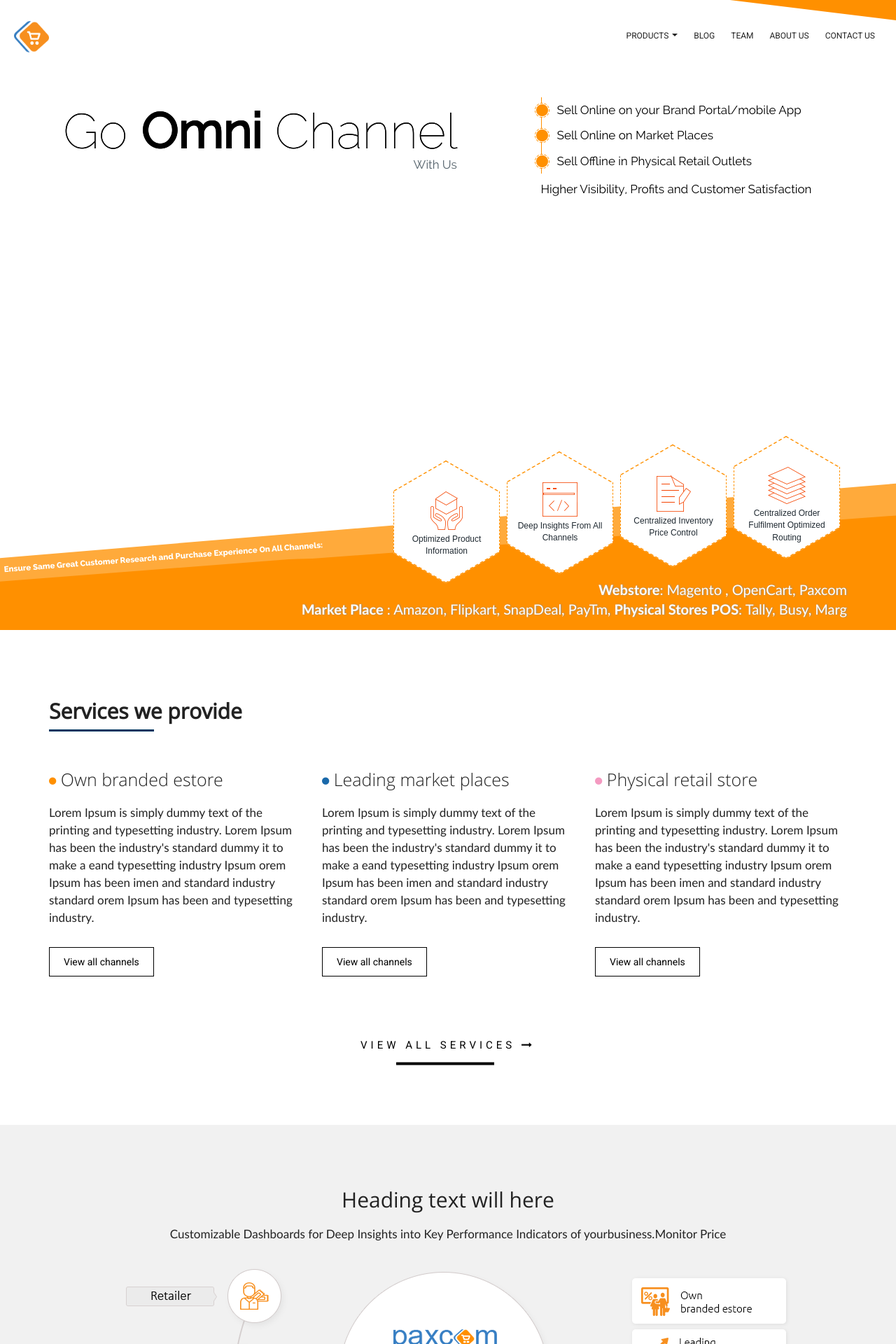
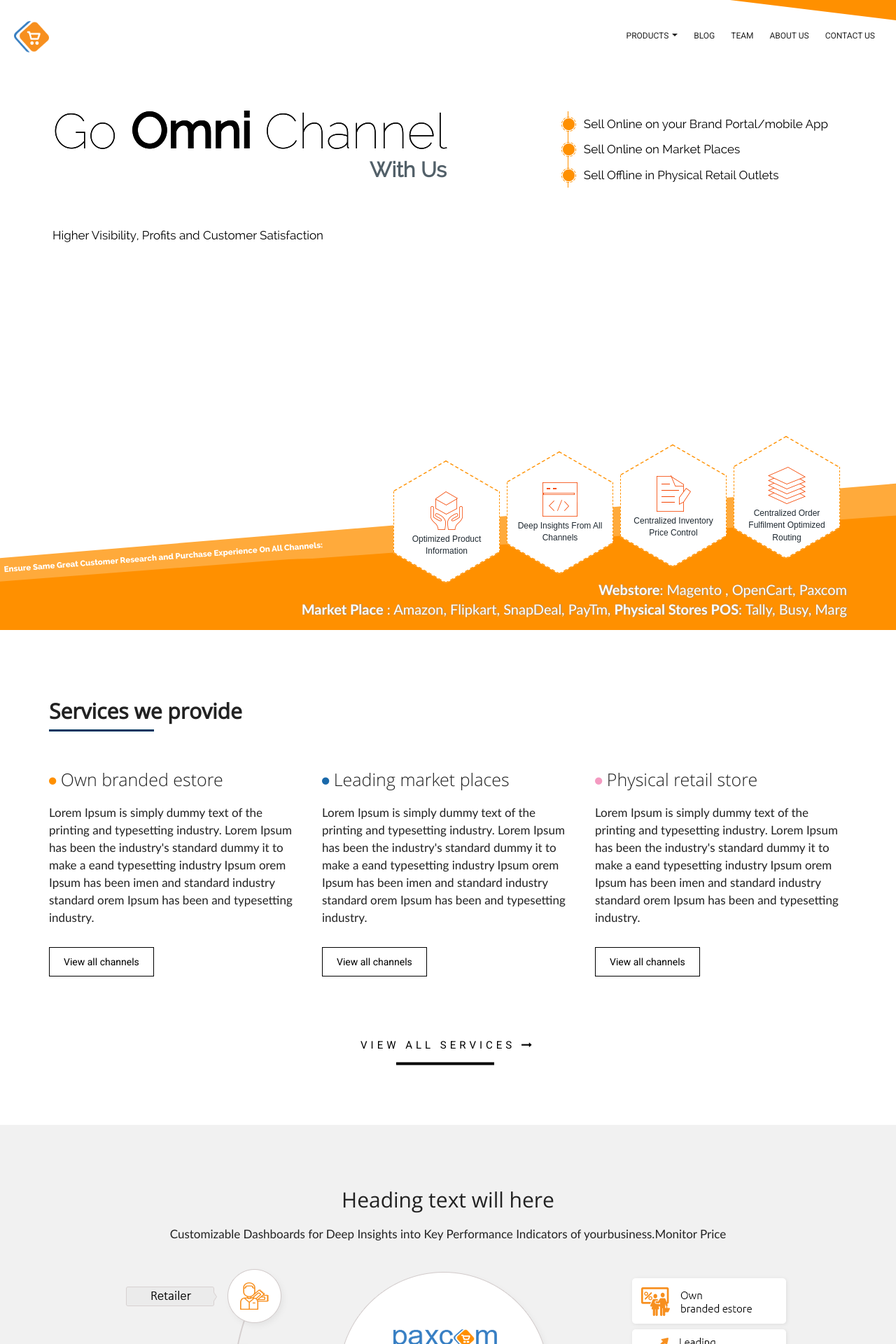
Before and after one commit to paxcom/paxcom.github.io, a Jekyll site: the page built from index.md, in a window 1280 px wide. Shown: the top 1920 px of the page at 70% size. Built offline with Jekyll 4.4.1, drawn with Linux system fonts in a browser that asks for light colours; comment, search, counter and statistics services are not loaded.

Commit message:
update css and page

```diff
--- a/_includes/paxcom-intro.html
+++ b/_includes/paxcom-intro.html
@@ -1,12 +1,15 @@
 <section class="paxcom-section scroll-section">
 <div class="paxcom-intro-outter">
-<div class="container">
+
 <div  class="row">
 <div class="col-lg-7  col-md-6 col-sm-7">
 	<div class="paxcom-into-text">
     	<h1> Go <strong>Omni</strong> Channel<br>
         <em class="pull-right">With Us</em> </h1>
     </div>
+
+    <div class="sub-heading"> Higher Visibility, Profits and Customer Satisfaction </div>
+
    </div>
    <div class="col-lg-5 col-md-6 col-sm-5">
 
@@ -15,9 +18,9 @@
 <li>Sell Online on Market Places </li>
 <li>Sell Offline in Physical Retail Outlets </li>
 </ul>
-<div class="sub-heading"> Higher Visibility, Profits and Customer Satisfaction </div> </div>
+ </div>
 
-   </div> </div>
+   </div>
 
     </div>
 
--- a/css/style.css
+++ b/css/style.css
@@ -1195,11 +1195,11 @@
 
 
 	.sub-heading{font-size: 17px;
-    color: #000;
+    color: #000; margin-top:10%;
     font-family: 'RalewayRegular_0'; position:relative; z-index:99; }
 	.sub-heading:first-child{ margin-top:15px; }
 
-	ul.list-menu{ margin:10px 0 10px 0px; position:relative; z-index:99; }
+	ul.list-menu{ margin:30px 0 10px 0px; float:right; position:relative; z-index:99; }
 
 	ul.list-menu li{ font-size: 17px;
     color: #000;
@@ -1232,11 +1232,12 @@
 	font-family: 'RalewayRegular_0';
 }
 .paxcom-into-text em {
-	font-size: 17px;
+	font-size: 30px;
 	color: #526069;
 	font-family: 'RalewayRegular_0';
 	text-align: right;
 	float: left;
+	font-weight:900;
 	font-style: normal;
 	text-shadow:none;
 	padding-left:80px;
@@ -2208,4 +2209,25 @@
 ul.icons-group li:nth-child(3){ top:-107px !important; left: -7px;}
 .products-icon{ padding:0px;}
 .sidebar{ margin-top:30px;}
-}
+
+ul.list-menu{ margin:auto; max-width:400px; float:none;}
+.sub-heading{ text-align:center; margin:30px 0 ;}
+.intro-section-white{ padding:40px 0;}
+}
+
+
+@media (min-width: 1500px) {.paxcom-into-text h1{ font-size:90px;} ul.list-menu{margin: 30px 0 10px 0px;
+position: relative;
+z-index: 99;
+right: 0;
+float: right;}
+
+.paxcom-intro-outter {
+    margin: 0 auto;
+    position: relative;
+    max-width: 90%;
+    width: 100%;
+    padding: 120px 20px 0 20px;
+}
+
+}
```
